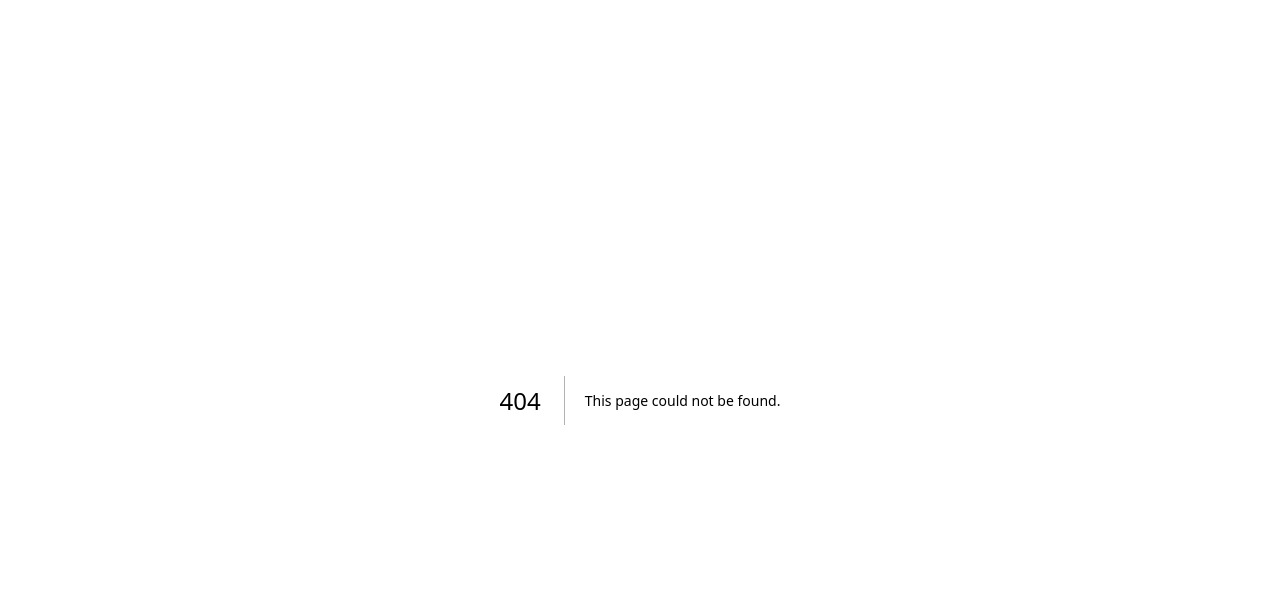
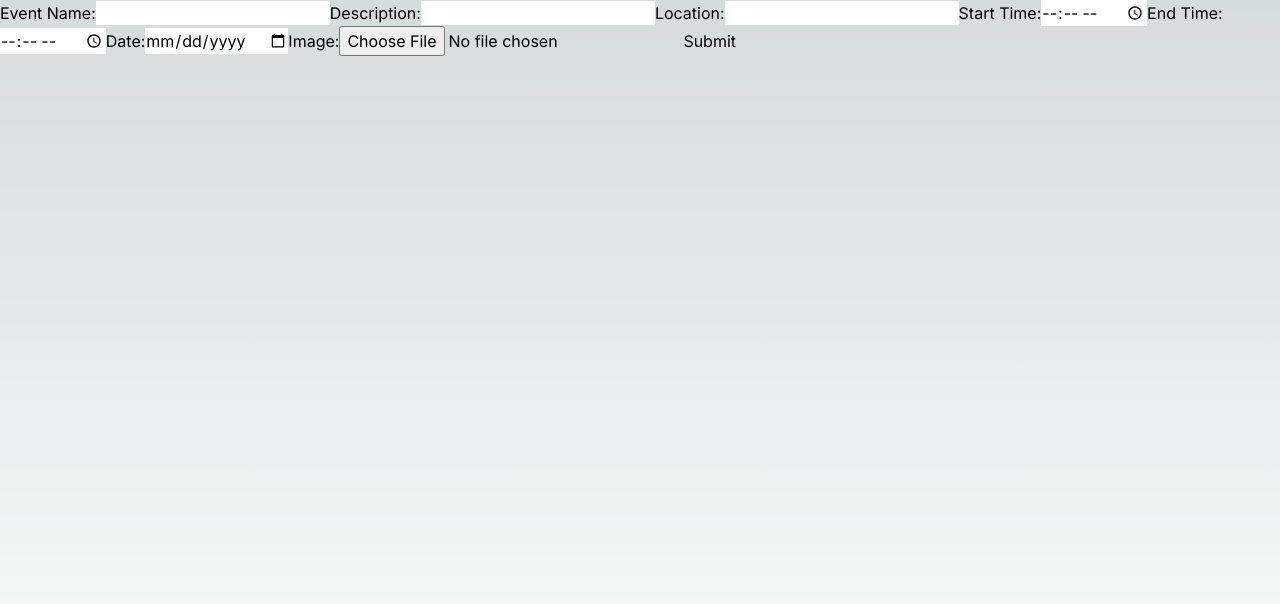
Before and after one commit to Oasis-NEU/f23-group01, a Next.js app: page /upload-event in a window 1280 px wide. Before the commit this address had no page. Shown: the top 604 px of the page. Built offline with nearby package versions, Linux system fonts and the light colour scheme.

Commit message:
created form for event uploading

```diff
--- a/src/app/events/EventPage.js
+++ b/src/app/events/EventPage.js
@@ -1,15 +1,7 @@
 "use client";
-import Image from 'next/image'
 import { useEffect, useState } from "react";
-import { createClient } from "@supabase/supabase-js";
 import Event from '../../components/events-components/Event'
-
-//"https://img.freepik.com/free-photo/vertical-selective-focus-closeup-british-short-haired-grey-cat_181624-42648.jpg"
-
-const supabase_URL = process.env.NEXT_PUBLIC_REACT_APP_SUPABASE_URL;
-const supabase_Key = process.env.NEXT_PUBLIC_REACT_APP_SUPABASE_KEY;
-
-export const supabase = createClient(supabase_URL, supabase_Key);
+import { supabase } from '../../../lib/supabase.js'
 
 export default function Home() {
   const [events, setEvents] = useState([]);
@@ -25,6 +17,8 @@ export default function Home() {
 
   function getEventImage(eventID) {
       const { data } = supabase.storage.from("event-images").getPublicUrl(`${eventID}-image.jpg`);
+      console.log(data)
+      console.log({eventID})
       return data.publicUrl;
     }
 
--- /dev/null
+++ b/src/app/upload-event/page.js
@@ -0,0 +1,8 @@
+"use client";
+import UploadEventForm from "../../components/events-components/UploadEventForm.js"
+
+export default function UploadEvent() {
+    return (
+        <UploadEventForm/>
+    )
+}
--- a/src/components/events-components/Event.js
+++ b/src/components/events-components/Event.js
@@ -1,16 +1,5 @@
 import React from 'react'
 import '../../app/globals.css'
-import kitty from '../../images/shorthair.jpg'
-
-/*
-name
-desc
-start time
-end time
-date
-location
-image {event[0].name}
-*/
 
 export default function Event({
     imageURL,
@@ -23,7 +12,7 @@ export default function Event({
 }) {
   return (
     <div class="event-wrapper">
-        <img class="event-image" src={imageURL} alt="cat"/>
+        <img class="event-image" src={imageURL} alt="Image"/>
         <div class="event-information">
             <div class="event-header">
                 <div class="event-name">{name}</div>
--- /dev/null
+++ b/src/components/events-components/UploadEventForm.js
@@ -0,0 +1,92 @@
+"use client";
+import { supabase } from '../../../lib/supabase.js'
+import { useState } from "react"
+
+export default function UploadEventForm() {
+    const [name, setName] = useState([]);
+    const [description, setDescription] = useState([]);
+    const [location, setLocation] = useState([]);
+    const [startTime, setStartTime] = useState([]);
+    const [endTime, setEndTime] = useState([]);
+    const [date, setDate] = useState([]);
+    const [image, setImage] = useState([]);
+
+
+    const handleSubmit = async (event) => {
+        event.preventDefault();
+        setName(event.target.value);
+        const { data, error } = await supabase.from("Events").insert(
+            {name: name, description: description, start_time: startTime, end_time: endTime, date: date, location: location, creator_id: null})
+            .select()
+        const {error2 } = await supabase.storage.from('event-images').upload(data[0].id + "-image.jpg", image, {
+              cacheControl: '3600',
+              upsert: false
+            })
+    }
+    return (
+        <div>
+        <form
+            onSubmit={handleSubmit}>
+            <label>Event Name:
+                <input
+                  id="event-name"
+                  type="text"
+                  value={name}
+                  onChange={(e) => setName(e.target.value)}
+                  required />
+            </label>
+            <label>Description:
+                <input
+                  id="event-description"
+                  type="text"
+                  value={description}
+                  onChange={(e) => setDescription(e.target.value)}
+                  required />
+            </label>
+            <label>Location:
+                <input
+                  id="event-location"
+                  type="text"
+                  value={location}
+                  onChange={(e) => setLocation(e.target.value)}
+                  required />
+            </label>
+            <label>Start Time:
+                <input
+                  id="event-start-time"
+                  type="time"
+                  value={startTime}
+                  onChange={(e) => setStartTime(e.target.value)}
+                  required />
+            </label>
+            <label>End Time:
+                <input
+                  id="event-end-time"
+                  type="time"
+                  value={endTime}
+                  onChange={(e) => setEndTime(e.target.value)}
+                  required />
+            </label>
+            <label>Date:
+                <input
+                  id="event-date"
+                  type="date"
+                  value={date}
+                  onChange={(e) => setDate(e.target.value)}
+                  required />
+            </label>
+            <label>Image:
+                <input
+                  id="event-image"
+                  type="file"
+                  accept="image/jpeg"
+                  onChange={(event) => {
+                    setImage(event.target.files[0]);
+                  }}
+                  required />
+            </label>
+            <input type="submit" />
+        </form>
+        </div>
+    )
+}
```
Also changed, not shown: lib/supabase.js (renamed from src/supabase.js).
